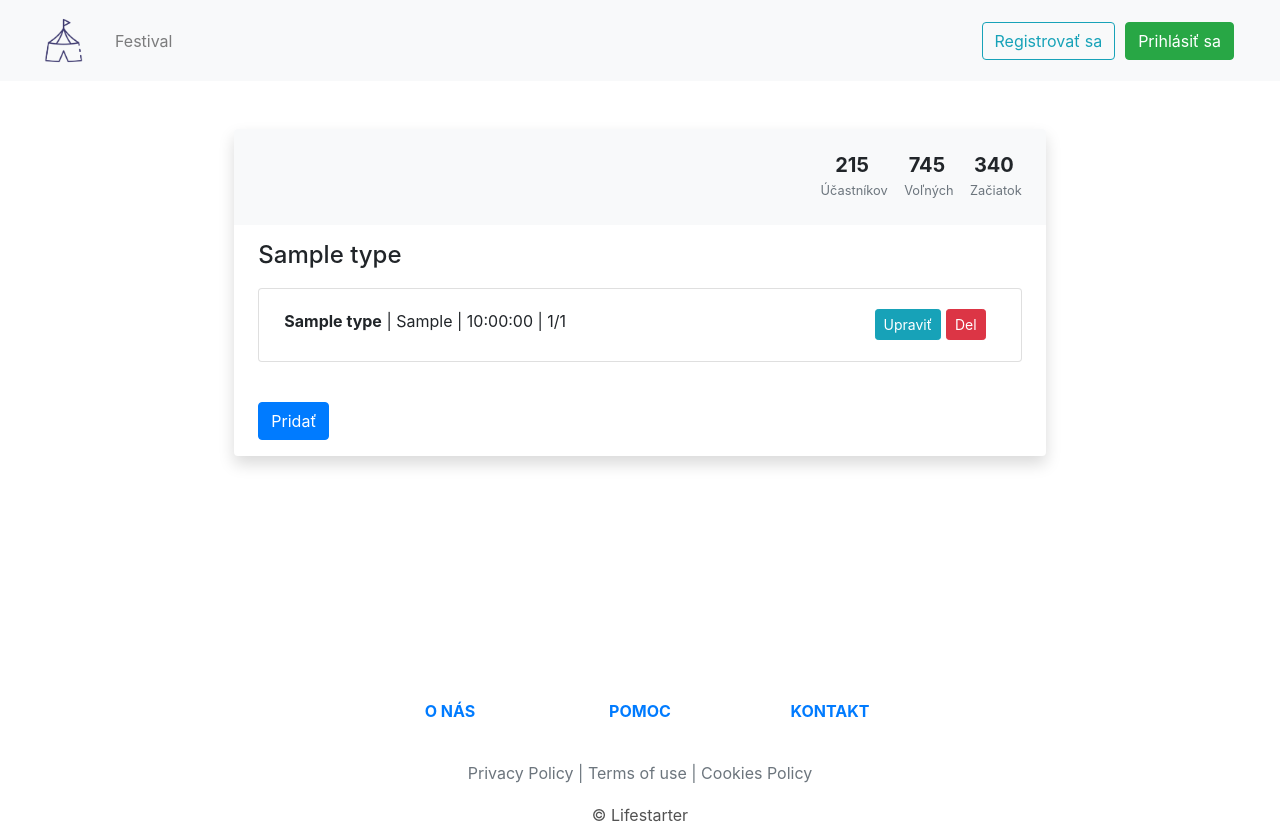
After one commit to pravoslavzilka/UTT-registration, a Flask app: page /head-admin/operations/ in a window 1280 px wide. The commit adds this page. Run offline with Flask 2, Linux system fonts and the light colour scheme; tables that the repository leaves empty hold one stand-in row (values such as "Sample post"); some libraries are stand-ins or nearby versions.

Commit message:
operations for admin page added

```diff
--- a/blueprints/head_admin/__init__.py
+++ b/blueprints/head_admin/__init__.py
@@ -1,3 +1,61 @@
-from flask import Blueprint
+from flask import Blueprint, render_template, request, flash, redirect, url_for
+from models import TicketTypeType, TicketType
+import datetime
+from database import db_session
 
 h_admin_bp = Blueprint("h_admin_bp", __name__, template_folder="templates", static_folder="static")
+
+
+@h_admin_bp.route("/operations/")
+def operations():
+    ttts = TicketTypeType.query.all()
+    return render_template("head_admin/head_operations.html", ttts=ttts)
+
+
+@h_admin_bp.route("/add-piece/", methods=['POST'])
+def add_piece():
+    name = request.form["piece-name"]
+    speaker = request.form["piece-speaker"]
+    start = datetime.datetime.strptime(request.form["piece-start"], '%H:%M').time()
+    max_cap = int(request.form["piece-cap"])
+    ttt = TicketTypeType.query.filter(TicketTypeType.id == int(request.form["piece-ttt"])).first()
+
+    tt = TicketType(name, speaker, max_cap)
+    tt.start = start
+    tt.ticket_type_type = ttt
+
+    db_session.add(tt)
+    db_session.commit()
+
+    flash(f"Nová časť programu v {ttt.name} bola pridaná", "success")
+    return redirect(url_for("h_admin_bp.operations"))
+
+
+@h_admin_bp.route("/edit-piece/", methods=['POST'])
+def edit_piece():
+    name = request.form["piece-name"]
+    speaker = request.form["piece-speaker"]
+    start = datetime.datetime.strptime(request.form["piece-start"], '%H:%M:%S').time()
+    max_cap = int(request.form["piece-cap"])
+    tt = TicketType.query.filter(TicketType.id == int(request.form["piece-id"])).first()
+
+    tt.name = name
+    tt.speaker = speaker
+    tt.start = start
+    tt.max_cap = max_cap
+
+    db_session.commit()
+
+    flash(f"Časť programu '{tt.name}' bola upravená", "success")
+    return redirect(url_for("h_admin_bp.operations"))
+
+
+@h_admin_bp.route("/delete-piece/<int:piece_id>/")
+def delete_piece(piece_id):
+    tt = TicketType.query.filter(TicketType.id == piece_id).first()
+
+    db_session.delete(tt)
+    db_session.commit()
+
+    flash(f"Časť programu '{tt.name}' bola vymazaná", "success")
+    return redirect(url_for("h_admin_bp.operations"))
--- /dev/null
+++ b/blueprints/head_admin/templates/head_admin/head_operations.html
@@ -0,0 +1,134 @@
+{% extends "layout.html"%}
+
+{% block title %}
+    Admin operácie
+{% endblock title%}
+
+{% block head %}
+{% endblock head %}
+
+
+{% block content %}
+
+    <script>
+		$(document).ready(function(){
+  		 	$(".active").removeClass("active");
+  		 	$("#operations").addClass("active");
+		});
+	</script>
+
+    <style>
+        .new-piece {
+            max-width:400px;
+            margin-left:-13px;
+            margin-right:-13px;
+        }
+
+        @media only screen and (max-width: 900px) {
+            .new-piece {
+               max-width:1000px;
+            }
+        }
+    </style>
+
+    <div class="row py-5 px-4">
+        <div class="col-md-10 col-lg-8 mx-auto">
+            <!-- Profile widget -->
+            <div class="bg-white shadow rounded overflow-hidden">
+
+                <div class="bg-light p-4 d-flex justify-content-end text-center">
+                    <ul class="list-inline mb-0">
+                        <li class="list-inline-item">
+                            <h5 class="font-weight-bold mb-0 d-block">215</h5><small class="text-muted"> <i class="fas fa-image mr-1"></i>Účastníkov</small>
+                        </li>
+                        <li class="list-inline-item">
+                            <h5 class="font-weight-bold mb-0 d-block">745</h5><small class="text-muted"> <i class="fas fa-user mr-1"></i>Voľných</small>
+                        </li>
+                        <li class="list-inline-item">
+                            <h5 class="font-weight-bold mb-0 d-block">340</h5><small class="text-muted"> <i class="fas fa-user mr-1"></i>Začiatok</small>
+                        </li>
+                    </ul>
+                </div>
+                {% for ttt in ttts %}
+                    <div class="px-4 py-3">
+                        <h4 style="padding-bottom:10px;">{{ ttt.name }}</h4>
+                        <div class="container">
+                            {% for tt in ttt.ticket_types %}
+                                <div class="row">
+                                    <div class="col-md-10 col-lg-12 mx-auto card" style="margin-bottom:10px;">
+                                      <div class="card-body">
+                                          <div id="main_place{{tt.id}}">
+                                              <strong style="margin-left:-10px;">{{ tt.name }}</strong>
+                                              <label> | {{ tt.speaker }}</label>
+                                              <label> | {{ tt.start }}</label>
+                                              <label> | {{ tt.tickets | length }}/{{ tt.max_cap }}</label>
+
+                                              <a style="color:white;" class="btn btn-sm btn-danger float-right" href="{{url_for('h_admin_bp.delete_piece',piece_id=tt.id)}}">Del</a>
+                                              <button onclick="show('operation1{{tt.id}}','main_place{{tt.id}}')" style="margin-right:5px;color:white;" class="btn btn-sm btn-info float-right">Upraviť</button>
+                                          </div>
+                                          <div id="operation1{{tt.id}}" style="display:none">
+                                                <form class="form-inline" method="post" action="{{ url_for('h_admin_bp.edit_piece') }}">
+                                                  <input name="piece-name" type="text" class="form-control mb-1 mr-sm-1" value="{{ tt.name }}" placeholder="Názov" required>
+                                                  <input name="piece-speaker" type="text" class="form-control mb-1 mr-sm-1" value="{{ tt.speaker }}" placeholder="Speaker" required>
+                                                  <input name="piece-start" type="time" class="form-control mb-1 mr-sm-1" value="{{ tt.start }}"  required>
+                                                  <input name="piece-cap" type="number" style="max-width:105px;" class="form-control mb-1 mr-sm-1" value="{{ tt.max_cap }}"  placeholder="Max cap" required>
+                                                  <input type="hidden" name="csrf_token" value="{{ csrf_token() }}"/>
+                                                  <input type="hidden" name="piece-id" value="{{ tt.id }}"/>
+                                                  <div class="form-check mb-2 mr-sm-2">
+                                                    <button onclick="show('operation2{{tt.id}}','main_place{{tt.id}}')" style="margin-right:5px;color:white;" class="btn btn-sm btn-secondary">Zrušiť</button>
+                                                    <button type="submit" style="color:white;" class="btn btn-sm btn-success">Zmeniť</button>
+                                                  </div>
+
+
+                                                </form>
+                                          </div>
+                                          <div id="operation2{{tt.id}}" style="display:none">
+                                              <strong style="margin-left:-10px;">{{ tt.name }}</strong>
+                                              <label>- {{ tt.speaker }}</label>
+                                              <label>- {{ tt.start }}</label>
+                                              <label>- {{ tt.tickets | length }}/{{ tt.max_cap }}</label>
+
+                                              <a style="color:white;" class="btn btn-sm btn-danger float-right" href="{{url_for('h_admin_bp.delete_piece',piece_id=tt.id)}}">Del</a>
+                                              <button onclick="show('operation1{{tt.id}}','main_place{{tt.id}}')" style="margin-right:5px;color:white;" class="btn btn-sm btn-info float-right">Upraviť</button>
+                                          </div>
+                                      </div>
+                                    </div>
+                                </div>
+                            {% endfor %}
+                            <div style="margin-top:20px;" class="row">
+                                <div class="collapse col-12 new-piece" id="new-piece{{ttt.id}}">
+                                  <div class="card card-body">
+                                    <strong class="" style="padding-bottom:5px;font-size: 18px;">Nová učebnica</strong>
+                                    <form class="needs-validation" action="{{ url_for('h_admin_bp.add_piece') }}" method="post" style="margin-top:10px;">
+                                      <input oninput="this.value=this.value.slice(0,this.maxLength)" maxlength="50" name="piece-name"  type="text" class="form-control mb-2 mr-sm-2" placeholder="Názov" required>
+                                      <input oninput="this.value=this.value.slice(0,this.maxLength)" maxlength="50" name="piece-speaker"  type="text" class="form-control mb-2 mr-sm-2" placeholder="Speaker" required>
+                                      <input oninput="this.value=this.value.slice(0,this.maxLength)" maxlength="3" name="piece-cap"  type="number" class="form-control mb-2 mr-sm-2" placeholder="Max. počet" required>
+                                      <div class="row">
+                                          <label class="col-2" style="font-size:18px;font-style:bold;padding-top:5px;margin-left:5px;"><strong>Čas</strong></label>
+                                        <input name="piece-start" style="max-width:90px;"  type="time" class="form-control col-6 mb-2 mr-sm-2" required>
+                                      </div>
+                                        <input type="hidden" name="csrf_token" value="{{ csrf_token() }}"/>
+                                        <input type="hidden" name="piece-ttt" value="{{ ttt.id }}"/>
+                                      <button type="submit" class="btn btn-success float-right">Pridať</button>
+                                    </form>
+                                  </div>
+                                </div>
+                           </div>
+                            <div class="row">
+                                <div style="padding-top:10px;">
+                                    <a href="#" id="add-book" class="btn btn-primary utilities-buttons" onclick="moveModal" type="button" data-toggle="collapse" data-target="#new-piece{{ttt.id}}" aria-expanded="false" aria-controls="new-piece{{ttt.id}}">Pridať</a>
+                                </div>
+                            </div>
+                        </div>
+                    </div>
+                {% endfor %}
+            </div>
+        </div>
+    </div>
+
+    <script>
+         function show(param_div_id, main_div) {
+          document.getElementById(main_div).innerHTML = document.getElementById(param_div_id).innerHTML;
+        }
+    </script>
+{% endblock content %}
--- a/templates/index.html
+++ b/templates/index.html
@@ -9,5 +9,5 @@ Main page
 
 
 {% block content %}
-
+    <a href="{{ url_for('static',filename='images/festival-logo.png') }}" download>main</a>
 {% endblock content %}
--- a/templates/layout.html
+++ b/templates/layout.html
@@ -43,10 +43,10 @@
 	  <a class="navbar-brand" href="#">
 		  <img style="margin-left:20px;" src="{{ url_for('static',filename='images/festival-logo.png') }}" height="55" />
 	  </a>
-	  <button class="navbar-toggler" type="button" data-toggle="collapse" data-target="#navbarNavAltMarkup" aria-controls="navbarNavAltMarkup" aria-expanded="false" aria-label="Toggle navigation">
-	    <span class="navbar-toggler-icon"></span>
+	  <button class="navbar-toggler" type="button" data-toggle="collapse" data-target="#navbarNav" aria-controls="navbarNav" aria-expanded="false" aria-label="Toggle navigation">
+		<span class="navbar-toggler-icon"></span>
 	  </button>
-	  <div class="collapse navbar-collapse" id="navbarSupportedContent">
+	  <div class="collapse navbar-collapse" id="navbarNav">
 		  <ul class="navbar-nav mr-auto">
 			<li class="links-items nav-item">
 	      		<a class="nav-item nav-link" href="https://www.uciacasatrnava.sk/">Festival</a>
@@ -64,7 +64,7 @@
 							<a class="nav-link" href="#">Štatistiky</a>
 	        			</li>
 			  			<li class="links-items nav-item">
-							<a class="nav-link" href="#">Operácie</a>
+							<a id="operations" class="nav-link" href="{{ url_for('h_admin_bp.operations') }}">Operácie</a>
 	        			</li>
 			  		{% endif %}
 			  	{% else %}
```
Also changed, not shown: blueprints/user/templates/user/sign_up.html (line endings or trailing spaces).
